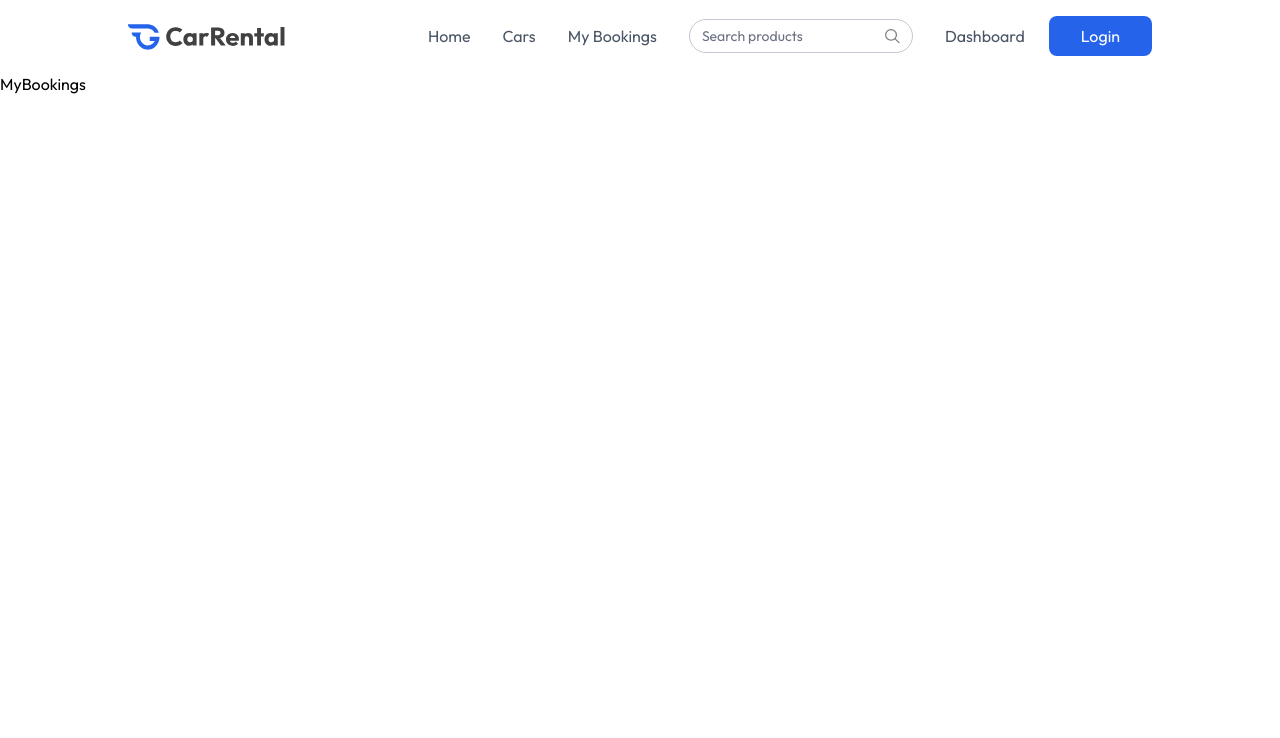
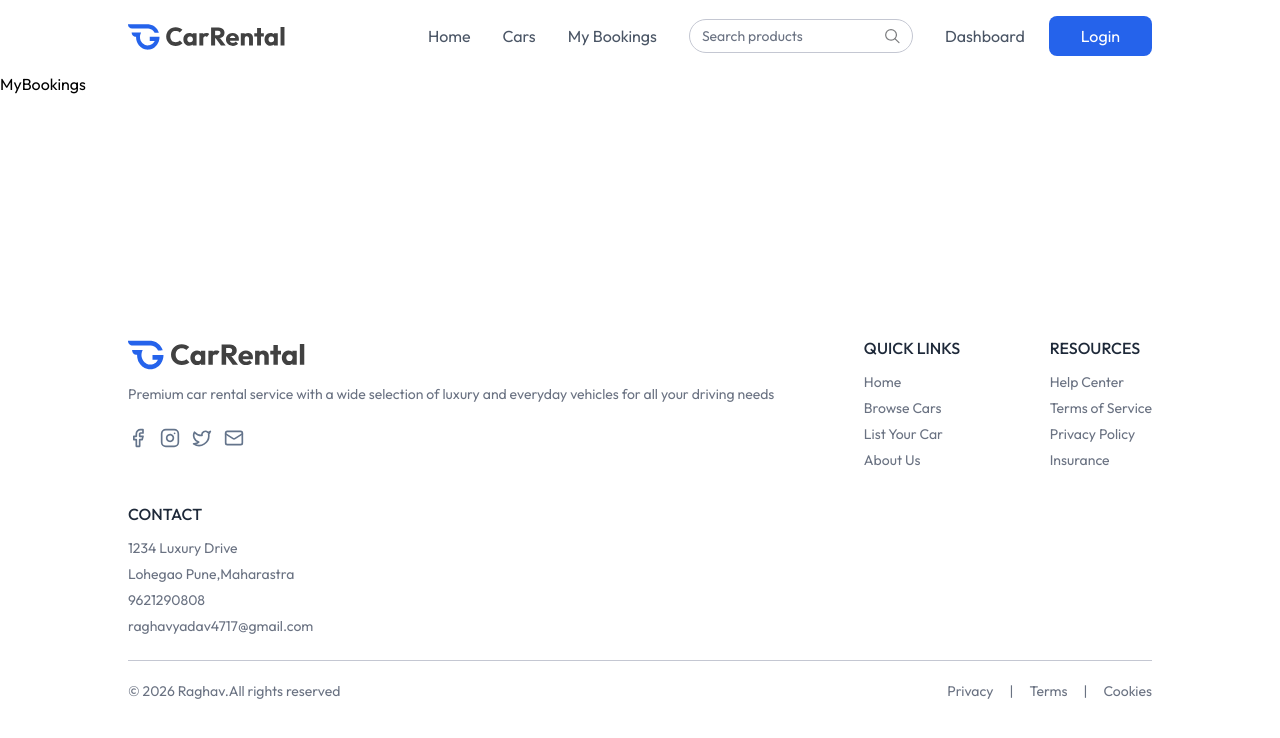
Before and after one commit to Raghav7071/CarRental, a React (Vite) app in the folder client/: page /my-bookings in a window 1280 px wide. Shown: the top 738 px of the page. Built offline with nearby package versions, Linux system fonts and the light colour scheme.

Commit message:
Fix the Footer.jsx of page and applied some Css

```diff
--- a/client/src/App.jsx
+++ b/client/src/App.jsx
@@ -5,6 +5,7 @@
 import CarDetails from './pages/CarDetails';
 import Cars from './pages/Cars';
 import MyBookings from './pages/MyBookings';
+import { Footer } from './assets/Footer';
 
 const App = () => {
   const [showLogin, setShowLogin] = useState(false);
@@ -20,6 +21,9 @@
         <Route path='/my-bookings' element={<MyBookings />} />
 
       </Routes>
+      {!isOwnerPath && <Footer />}
+
+
     </>
   )
 }
--- /dev/null
+++ b/client/src/assets/Footer.jsx
@@ -0,0 +1,74 @@
+import React from 'react'
+import { assets } from './assets'
+
+export const Footer = () => {
+    return (
+        <div className='px-6 md:px-16 lg:px-24 xl:px-32 mt-60 text-sm text-sm text-gray-500'>
+            <div className='flex flex-wrap justify-between items-start gap-8 pb-6 border-borderColor border-b'>
+                <div>
+                    <img src={assets.logo} alt='logo' className='h-8 md:h-9' />
+                    <p className='max-w-8- mt-3'>
+                        Premium car rental service with a wide selection of luxury and everyday vehicles for all your driving needs
+                    </p>
+                    <div className='flex items-center gap-3 mt-6'>
+                        <a href='#'><img src={assets.facebook_logo} className="w-5 h-5" /></a>
+                        <a href='#'><img src={assets.instagram_logo} className="w-5 h-5" /></a>
+                        <a href='#'><img src={assets.twitter_logo} className="w-5 h-5" /></a>
+                        <a href='#'><img src={assets.gmail_logo} className="w-5 h-5" /></a>
+
+
+
+
+
+                    </div>
+                </div>
+
+                <div>
+                    <h2 className='text-base font-medium text-gray-800 uppercase'>Quick Links</h2>
+                    <ul className='mt-3 flex flex-col gap-1.5'>
+                        <li><a href="#">Home</a></li>
+                        <li><a href="#">Browse Cars</a></li>
+                        <li><a href="#">List Your Car</a></li>
+                        <li><a href="#">About Us</a></li>
+
+                    </ul>
+                </div>
+                <div>
+                    <h2 className='text-base font-medium text-gray-800 uppercase'>Resources</h2>
+                    <ul className='mt-3 flex flex-col gap-1.5'>
+                        <li><a href="#">Help Center</a></li>
+                        <li><a href="#">Terms of Service</a></li>
+                        <li><a href="#">Privacy Policy</a></li>
+                        <li><a href="#">Insurance</a></li>
+
+                    </ul>
+                </div>
+                <div>
+                    <h2 className='text-base font-medium text-gray-800 uppercase'>Contact</h2>
+                    <ul className='mt-3 flex flex-col gap-1.5'>
+                        <li>1234 Luxury Drive</li>
+                        <li>Lohegao Pune,Maharastra</li>
+                        <li>9621290808</li>
+                        <li>raghavyadav4717@gmail.com</li>
+
+                    </ul>
+                </div>
+
+
+
+
+            </div>
+
+            <div className='flex flex-col md:flex-row gap-2 items-center justify-between py-5'>
+                <p>© {new Date().getFullYear()} Raghav.All rights reserved</p>
+                <ul className='flex items-center gap-4'>
+                    <li><a href="#">Privacy</a></li>
+                    <li>|</li>
+                    <li><a href="#">Terms</a></li>
+                    <li>|</li>
+                    <li><a href="#">Cookies</a></li>
+                </ul>
+            </div>
+        </div>
+    )
+}
--- a/client/src/pages/Home.jsx
+++ b/client/src/pages/Home.jsx
@@ -4,6 +4,7 @@
 import Banner from '../components/Banner'
 import Testimonial from '../components/Testimonial'
 import Newsletter from '../components/Newsletter'
+import { Footer } from '../assets/Footer'
 
 const Home = () => {
   return (
@@ -13,6 +14,7 @@
     <Banner />
     <Testimonial/>
     <Newsletter/>
+
     </>
   )
 }
```
